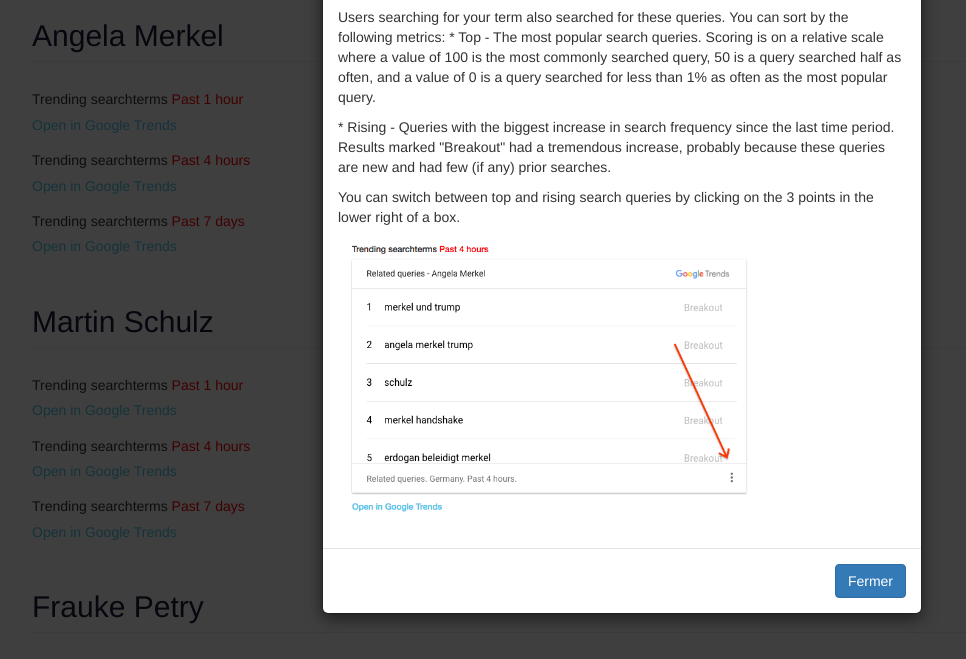
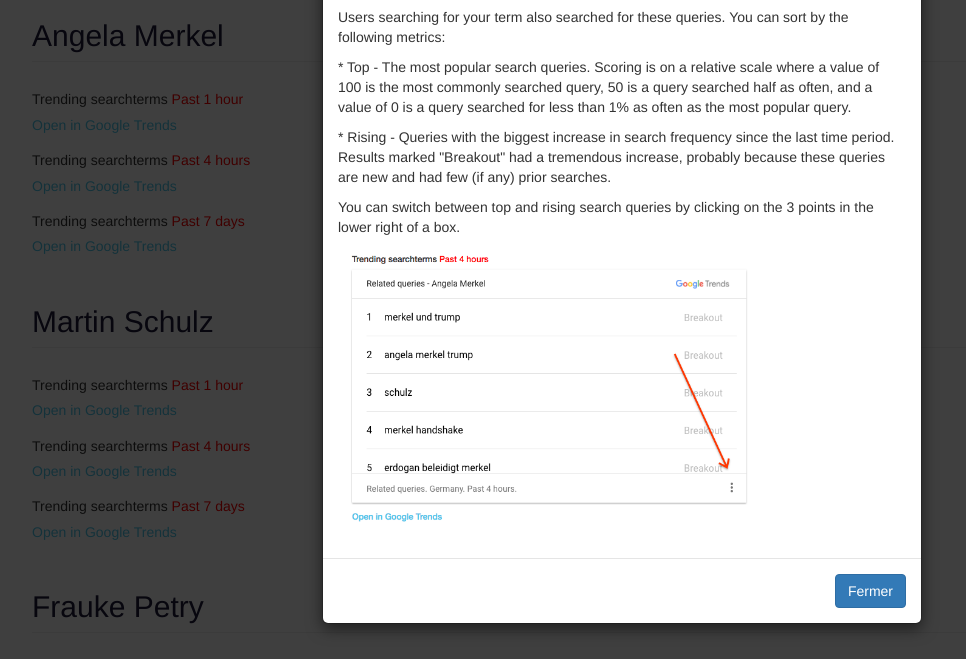
Before and after one commit to GoogleTrends/crosscheck-dashboard-de, a website: page index.html in a window 1280 px wide. Both pictures are taken after a click on the link "Trends FAQ". Shown: the part 126-785 px from the top of the page, without its empty margins (18-984 px from the left). Drawn offline with Linux system fonts and the light colour scheme; a script that the page names is missing.

Commit message:
FAQ mit Screenshot

```diff
--- a/index.html
+++ b/index.html
@@ -525,8 +525,8 @@
                         </div>
                         <div class="modal-body">
                             <p><strong>Related searches / Verwandte Suchanfragen</strong></p>
-                            <p>Users searching for your term also searched for these queries. You can sort by the following metrics:
-* Top - The most popular search queries. Scoring is on a relative scale where a value of 100 is the most commonly searched query, 50 is a query searched half as often, and a value of 0 is a query searched for less than 1% as often as the most popular query.</p>
+                            <p>Users searching for your term also searched for these queries. You can sort by the following metrics:</p>
+                            <p>* Top - The most popular search queries. Scoring is on a relative scale where a value of 100 is the most commonly searched query, 50 is a query searched half as often, and a value of 0 is a query searched for less than 1% as often as the most popular query.</p>
   <p>
 * Rising - Queries with the biggest increase in search frequency since the last time period. Results marked "Breakout" had a tremendous increase, probably because these queries are new and had few (if any) prior searches.</p>
                             <p>You can switch between top and rising search queries by clicking on the 3 points in the lower right of a box.</p>
```
